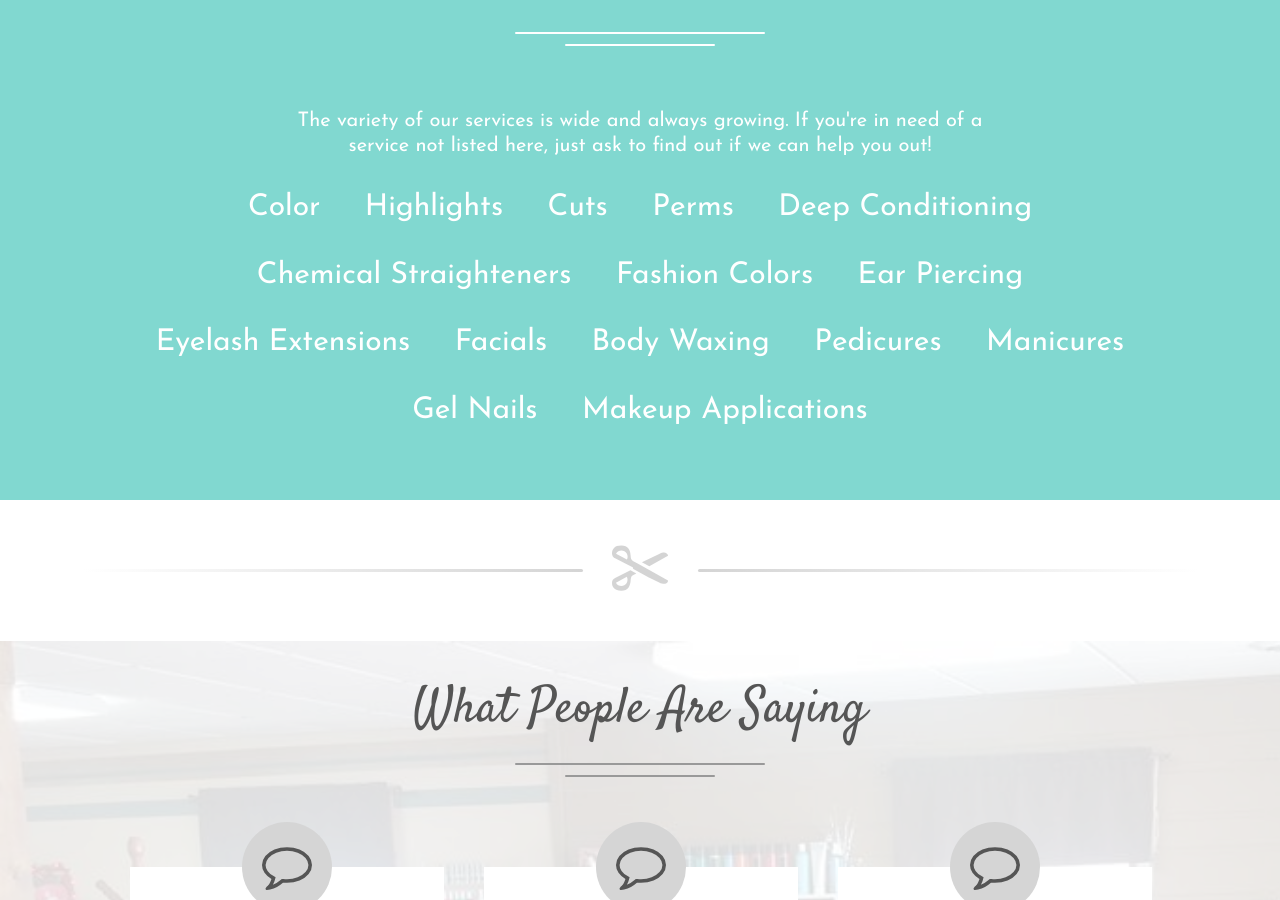
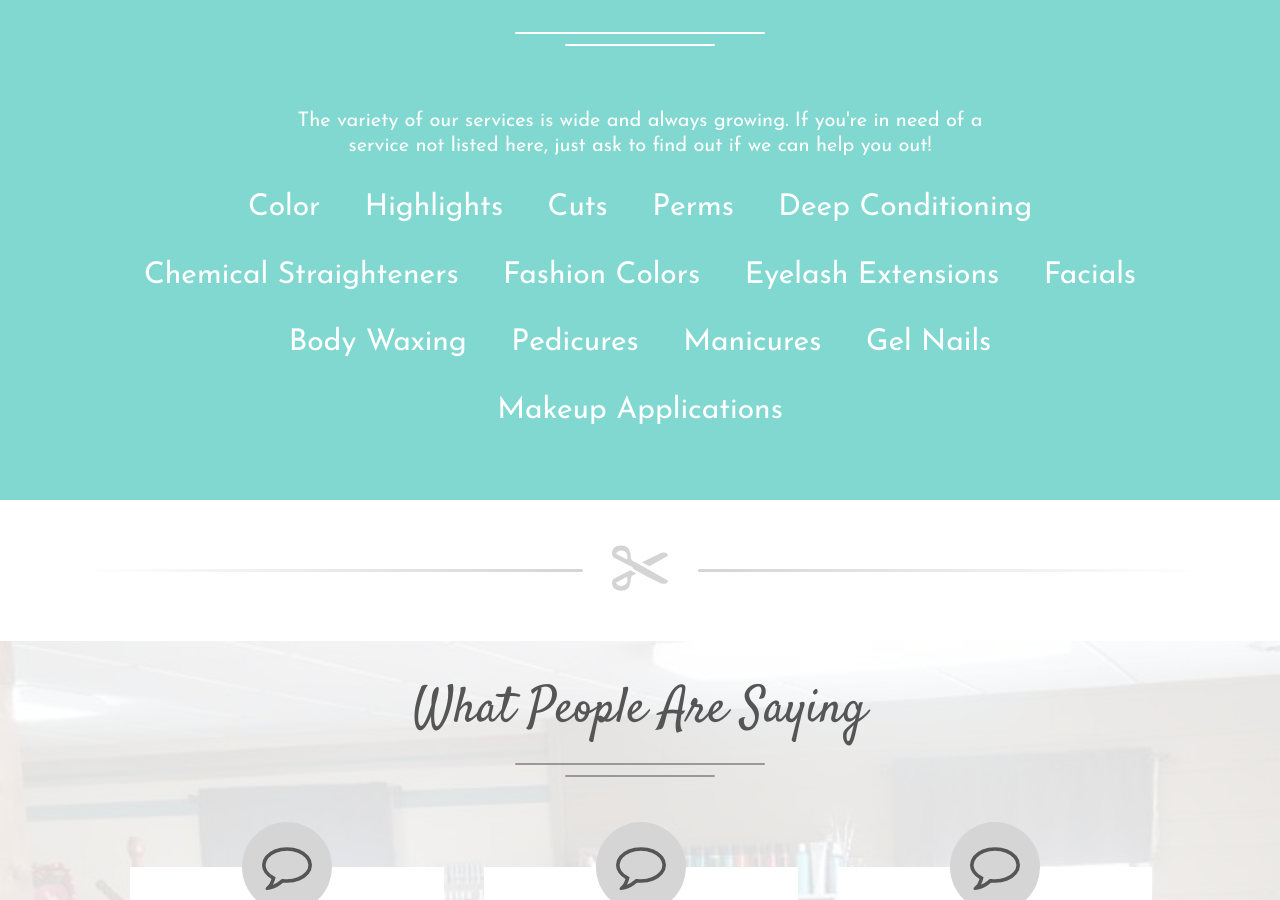
Before and after one commit to alexmacarthur/lavish, a Jekyll site: the page built from index.html, in a window 1280 px wide and 900 px high, scrolled down 1273 px. Built offline with Jekyll 4.4.1, drawn with Linux system fonts in a browser that asks for light colours; nearby versions of some CDN libraries; comment, search, counter and statistics services are not loaded.

Commit message:
Remove ear piercings.

```diff
--- a/index.html
+++ b/index.html
@@ -67,7 +67,6 @@
 			<li>Deep Conditioning</li>
 			<li>Chemical Straighteners</li>
 			<li>Fashion Colors</li>
-			<li>Ear Piercing</li>
 			<li>Eyelash Extensions</li>
 			<li>Facials</li>
 			<li>Body Waxing</li>
```
